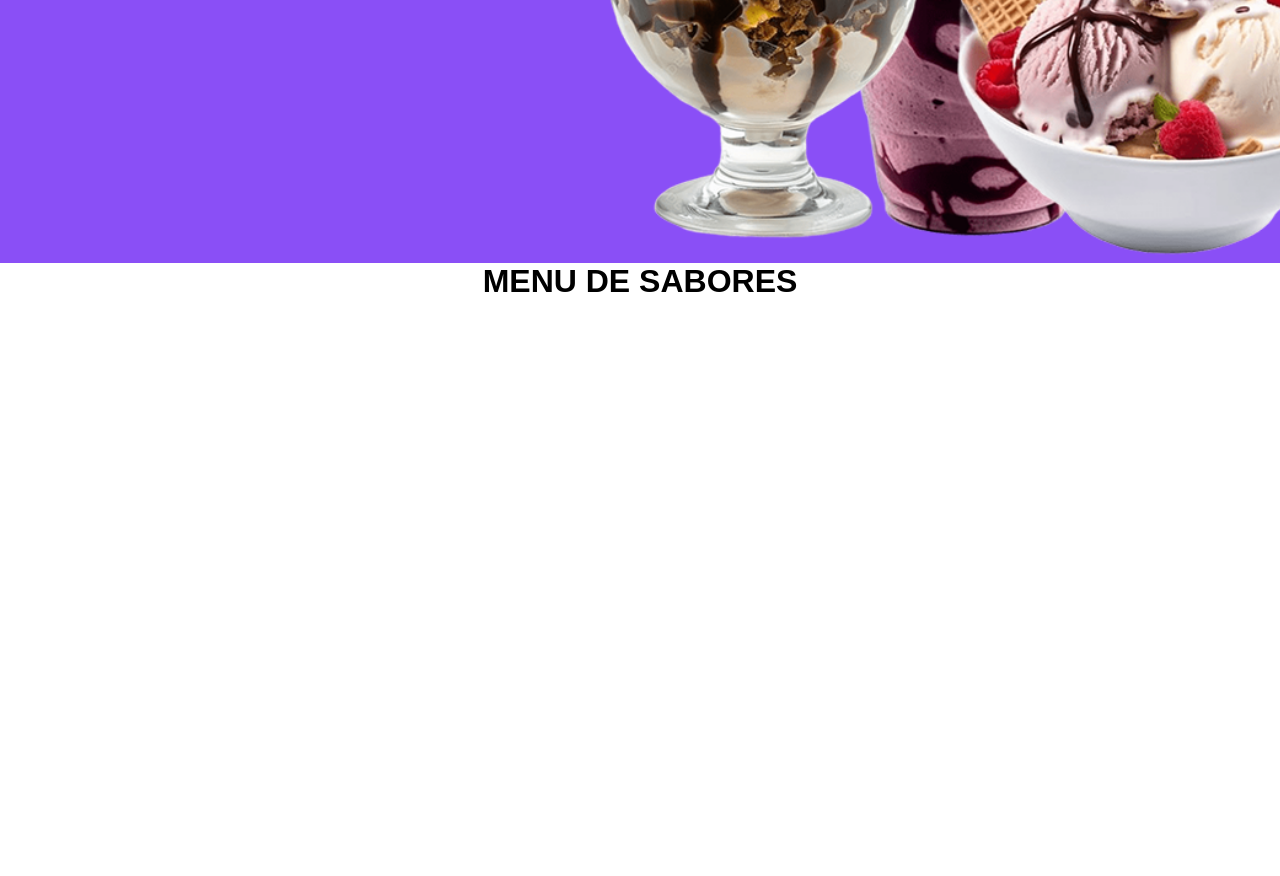
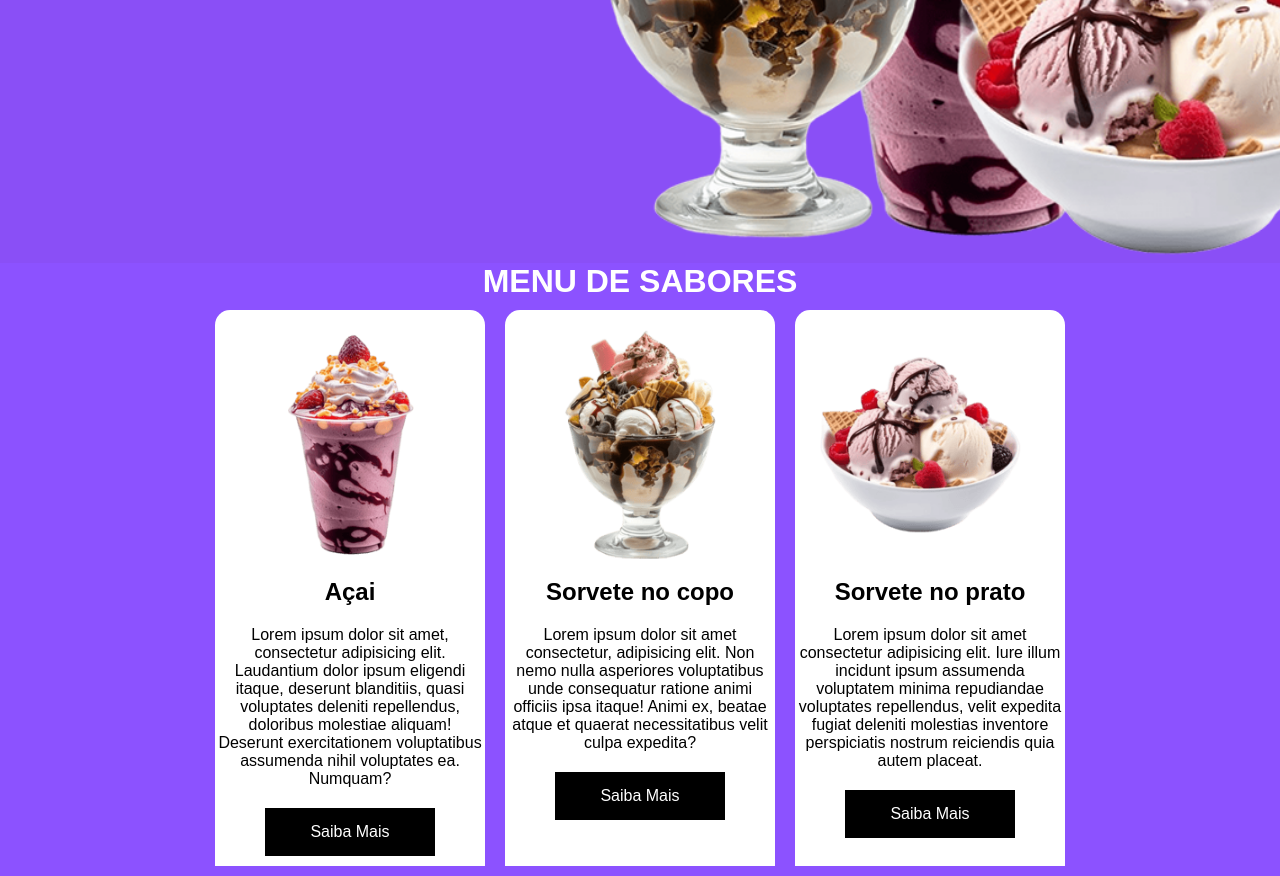
Before and after one commit to EstudanteErick/Sorveteria, a plain HTML site: page index.html in a window 1280 px wide. Shown: the part 680-1556 px from the top of the page. Before the commit the page ends 980 px from the top, so only its background shows below. Drawn offline with Linux system fonts and the light colour scheme.

Commit message:
Menu feito

```diff
--- a/index.html
+++ b/index.html
@@ -26,5 +26,29 @@
     </h2>
 
     <h1 class="menu">MENU DE SABORES</h1>
+    <section class="container">
+
+        <div class="card">
+            <div class="card-image car-1"></div>
+                <h2>Açai</h2>
+                <p>Lorem ipsum dolor sit amet, consectetur adipisicing elit. Laudantium dolor ipsum eligendi itaque, deserunt blanditiis, quasi voluptates deleniti repellendus, doloribus molestiae aliquam! Deserunt exercitationem voluptatibus assumenda nihil voluptates ea. Numquam?</p>
+                <a href="#">Saiba Mais</a>
+        </div>
+
+        <div class="card">
+            <div class="card-image car-2"></div>
+                <h2>Sorvete no copo</h2>
+                <p>Lorem ipsum dolor sit amet consectetur, adipisicing elit. Non nemo nulla asperiores voluptatibus unde consequatur ratione animi officiis ipsa itaque! Animi ex, beatae atque et quaerat necessitatibus velit culpa expedita?</p>
+                <a href="#">Saiba Mais</a>
+            </div>
+
+            <div class="card">
+                <div class="card-image car-3"></div>
+                    <h2>Sorvete no prato</h2>
+                    <p>Lorem ipsum dolor sit amet consectetur adipisicing elit. Iure illum incidunt ipsum assumenda voluptatem minima repudiandae voluptates repellendus, velit expedita fugiat deleniti molestias inventore perspiciatis nostrum reiciendis quia autem placeat.</p>
+                    <a href="#">Saiba Mais</a>
+            </div>
+
+    </section>
 </body>
 </html>
--- a/style.css
+++ b/style.css
@@ -9,6 +9,7 @@
 
 body {
     font-family: sans-serif;
+    background-color: #8C52FF;
 }
 
 a {
@@ -104,10 +105,78 @@ a {
     color: white;
 }
 
+/*MENU de produtos*/
+
 .menu {
     text-align: center;
-    margin-top: 274px;
+    margin-top: 274px; color: white;
 }
+
+.container {
+    display: flex;
+    justify-content: center;
+    flex-wrap: wrap;
+}
+
+.card {
+    background-color: white;
+    width: 270px;
+    height: 556px;
+    margin: 10px;
+    border-radius: 15px 15px 0 0;
+}
+
+.card-image {
+    height: 249px;
+    margin-bottom: 15px;
+    background-size: cover;
+}
+
+.car-1 {
+    background-image: url("./Imagens/Açai.png");
+}
+
+.car-2 {
+    background-image: url("./Imagens/Sorvete\ no\ copo.png");
+}
+
+.car-3 {
+    background-image: url("./Imagens/Sorvete\ no\ prato.png");
+}
+
+.card > h2 {
+    position: relative;
+    top: 4px;
+    text-align: center;
+}
+
+.card > p {
+    position: relative;
+    top: 252px;
+    text-align: center;
+    margin-top: -228px;
+}
+
+.card > a {
+    background-color: black;
+    color: white;
+    padding: 15px 20px;
+    display: block;
+    position: relative;
+    top: 252px;
+    text-align: center;
+    margin: 20px 50px;
+}
+
+.card:hover {
+    background-color: rgb(207, 207, 207);
+    color: white;
+    cursor: pointer;
+    transform: scale(1.03);
+    transition: all 1s ease;
+    text-decoration: none;
+}
+
 
 /* Estilos para telas menores (mobile) */
 @media (max-width: 767px) {
```
Also changed, not shown: Imagens/Açai.png (added), Imagens/Sorvete no copo.png (added), Imagens/Sorvete no prato.png (added).
